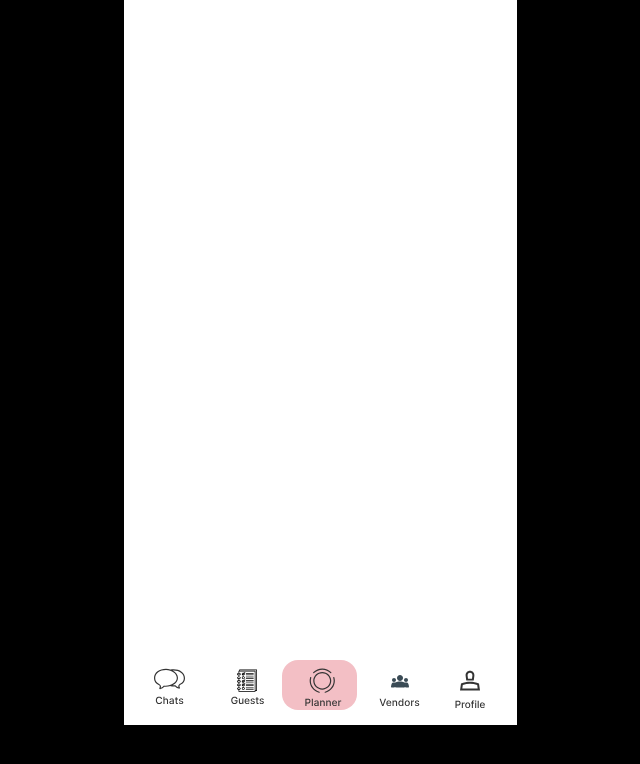
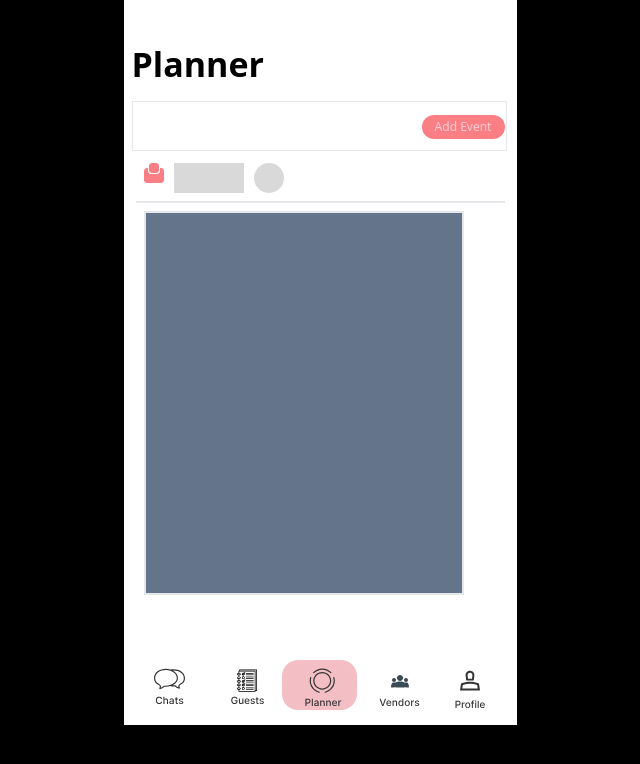
Before and after one commit to Dikshantw/Getogether-, a React (Vite) app: page /planner in a window 1280 px wide. Shown: the top 764 px of the page, without its empty margins (320-960 px from the left). Built offline with nearby package versions, Linux system fonts and the light colour scheme.

Commit message:
added seating arrangment

```diff
--- a/package.json
+++ b/package.json
@@ -16,8 +16,12 @@
     "@mui/x-date-pickers": "^7.6.1",
     "dayjs": "^1.11.11",
     "react": "^18.2.0",
+    "react-dnd": "^16.0.1",
+    "react-dnd-html5-backend": "^16.0.1",
     "react-dom": "^18.2.0",
-    "react-router-dom": "^6.23.1"
+    "react-draggable": "^4.4.6",
+    "react-router-dom": "^6.23.1",
+    "reactflow": "^11.11.3"
   },
   "devDependencies": {
     "@types/react": "^18.2.66",
--- /dev/null
+++ b/src/assets/Chair.tsx
@@ -0,0 +1,19 @@
+const Chair = () => (
+  <svg
+    width="20"
+    height="20"
+    viewBox="0 0 20 20"
+    fill="none"
+    xmlns="http://www.w3.org/2000/svg"
+  >
+    <path
+      fill-rule="evenodd"
+      clip-rule="evenodd"
+      d="M4 5H3C1.34315 5 0 6.34315 0 8V17C0 18.6569 1.34315 20 3 20H17C18.6569 20 20 18.6569 20 17V8C20 6.34315 18.6569 5 17 5H16V8C16 9.65685 14.6569 11 13 11H7C5.34315 11 4 9.65685 4 8V5Z"
+      fill="#FA7F84"
+    />
+    <rect x="5" width="10" height="10" rx="3" fill="#FA7F84" />
+  </svg>
+);
+
+export default Chair;
--- /dev/null
+++ b/src/assets/RoundTable.tsx
@@ -0,0 +1,13 @@
+const RoundTable = () => (
+  <svg
+    width="30"
+    height="30"
+    viewBox="0 0 30 30"
+    fill="none"
+    xmlns="http://www.w3.org/2000/svg"
+  >
+    <circle cx="15" cy="15" r="15" fill="#D9D9D9" />
+  </svg>
+);
+
+export default RoundTable;
--- /dev/null
+++ b/src/assets/Table.tsx
@@ -0,0 +1,12 @@
+const Table = () => (
+  <svg
+    width="70"
+    height="30"
+    viewBox="0 0 70 30"
+    fill="none"
+    xmlns="http://www.w3.org/2000/svg"
+  >
+    <rect width="70" height="30" fill="#D9D9D9" />
+  </svg>
+);
+export default Table;
--- /dev/null
+++ b/src/components/DraggableItem.tsx
@@ -0,0 +1,18 @@
+import React, { ReactNode } from "react";
+import Draggable, { DraggableProps } from "react-draggable";
+
+interface DraggableItemProps {
+  children: ReactNode;
+  defaultPosition: DraggableProps["defaultPosition"];
+}
+
+const DraggableItem: React.FC<DraggableItemProps> = ({
+  children,
+  defaultPosition,
+}) => (
+  <Draggable defaultPosition={defaultPosition}>
+    <div style={{ position: "absolute" }}>{children}</div>
+  </Draggable>
+);
+
+export default DraggableItem;
--- /dev/null
+++ b/src/components/Dropzone.tsx
@@ -0,0 +1,25 @@
+import { ReactNode } from "react";
+import { useDrop, DropTargetMonitor } from "react-dnd";
+
+interface DropZoneProps {
+  onDrop: (type: string, offset: { x: number; y: number } | null) => void;
+  children: ReactNode;
+}
+
+const DropZone: React.FC<DropZoneProps> = ({ onDrop, children }) => {
+  const [, dropRef] = useDrop({
+    accept: ["CHAIR", "TABLE", "ROUNDTABLE"],
+    drop: (item: { type: string }, monitor: DropTargetMonitor) => {
+      const offset = monitor.getClientOffset();
+      onDrop(item.type, offset);
+    },
+  });
+
+  return (
+    <div ref={dropRef} className=" w-80 h-96 relative border-2 bg-slate-500">
+      {children}
+    </div>
+  );
+};
+
+export default DropZone;
--- a/src/components/Planner.tsx
+++ b/src/components/Planner.tsx
@@ -1,3 +1,5 @@
+import EventTab from "./EventTab";
+import SeatingArrangment from "./SeatingArrangment";
 import TabBar from "./TabBar";
 
 const Planner = () => {
@@ -8,6 +10,12 @@ const Planner = () => {
           className="absolute w-[393px] h-[725px] bg-white"
           style={{ top: "0px" }}
         >
+          <div className="flex justify-between items-center absolute z-10 mt-[44px] mx-2 w-[375px] h-[40px]">
+            <h3 className="font-bold text-[34px] leading-[41px]">Planner</h3>
+          </div>
+          <EventTab />
+
+          <SeatingArrangment />
           <div className="absolute bottom-0 w-full">
             <TabBar />
           </div>
--- /dev/null
+++ b/src/components/SeatingArrangment.tsx
@@ -0,0 +1,99 @@
+import React, { ReactNode, useState } from "react";
+import { DndProvider, useDrag } from "react-dnd";
+import { HTML5Backend } from "react-dnd-html5-backend";
+import Chair from "../assets/Chair";
+import Table from "../assets/Table";
+import RoundTable from "../assets/RoundTable";
+import DraggableItem from "./DraggableItem";
+import DropZone from "./Dropzone";
+
+const ItemTypes = {
+  CHAIR: "CHAIR",
+  TABLE: "TABLE",
+  ROUNDTABLE: "ROUNDTABLE",
+};
+
+interface DraggableSourceProps {
+  type: string;
+  children: ReactNode;
+}
+
+const DraggableSource: React.FC<DraggableSourceProps> = ({
+  type,
+  children,
+}) => {
+  const [, dragRef] = useDrag({
+    type,
+    item: { type },
+  });
+
+  return (
+    <div ref={dragRef} style={{ cursor: "move", marginRight: "10px" }}>
+      {children}
+    </div>
+  );
+};
+
+interface Item {
+  type: string;
+  position: { x: number; y: number };
+}
+
+const SeatingArrangment: React.FC = () => {
+  const [items, setItems] = useState<Item[]>([]);
+
+  const handleDrop = (
+    type: string,
+    position: { x: number; y: number } | null
+  ) => {
+    if (position) {
+      const position = { x: event.clientX - 600, y: event.clientY - 220 };
+      setItems([...items, { type, position }]);
+    }
+  };
+
+  return (
+    <DndProvider backend={HTML5Backend}>
+      <div className="flex flex-col h-screen mt-[151px] mx-2 p-1">
+        <div className="flex p-2 border-b-2">
+          <DraggableSource type={ItemTypes.CHAIR}>
+            <Chair />
+          </DraggableSource>
+          <DraggableSource type={ItemTypes.TABLE}>
+            <Table />
+          </DraggableSource>
+          <DraggableSource type={ItemTypes.ROUNDTABLE}>
+            <RoundTable />
+          </DraggableSource>
+        </div>
+        <div className="flex-1 p-2 relative">
+          <DropZone onDrop={handleDrop}>
+            {items.map((item, index) => {
+              const { type, position } = item;
+              let Component: React.ComponentType | null = null;
+              if (type === ItemTypes.CHAIR) {
+                Component = Chair;
+              } else if (type === ItemTypes.TABLE) {
+                Component = Table;
+              } else if (type === ItemTypes.ROUNDTABLE) {
+                Component = RoundTable;
+              }
+              return (
+                Component && (
+                  <DraggableItem
+                    key={index}
+                    defaultPosition={{ x: position.x, y: position.y }}
+                  >
+                    <Component />
+                  </DraggableItem>
+                )
+              );
+            })}
+          </DropZone>
+        </div>
+      </div>
+    </DndProvider>
+  );
+};
+
+export default SeatingArrangment;
```
Also changed, not shown: 1 other file (tests, documents, lock files or other folders).
